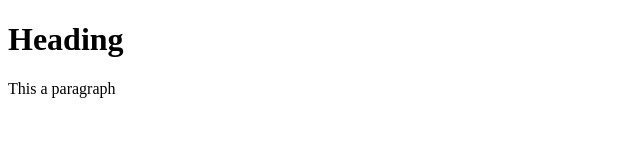
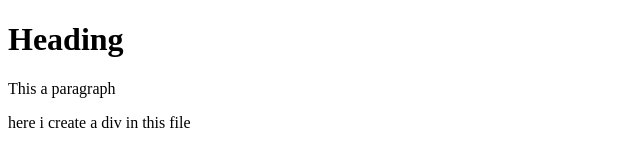
Before and after one commit to itx-liba/new-git-project, a plain HTML site: page index.html in a window 1280 px wide. Shown: the whole page, without its empty margins (0-640 px from the left). Drawn offline with Linux system fonts and the light colour scheme.

Commit message:
i add new div

```diff
--- a/index.html
+++ b/index.html
@@ -8,5 +8,6 @@
 <body>
     <h1>Heading</h1>
     <p>This a paragraph</p>
+    <div>here i create a div in this file</div>
 </body>
 </html>
```
